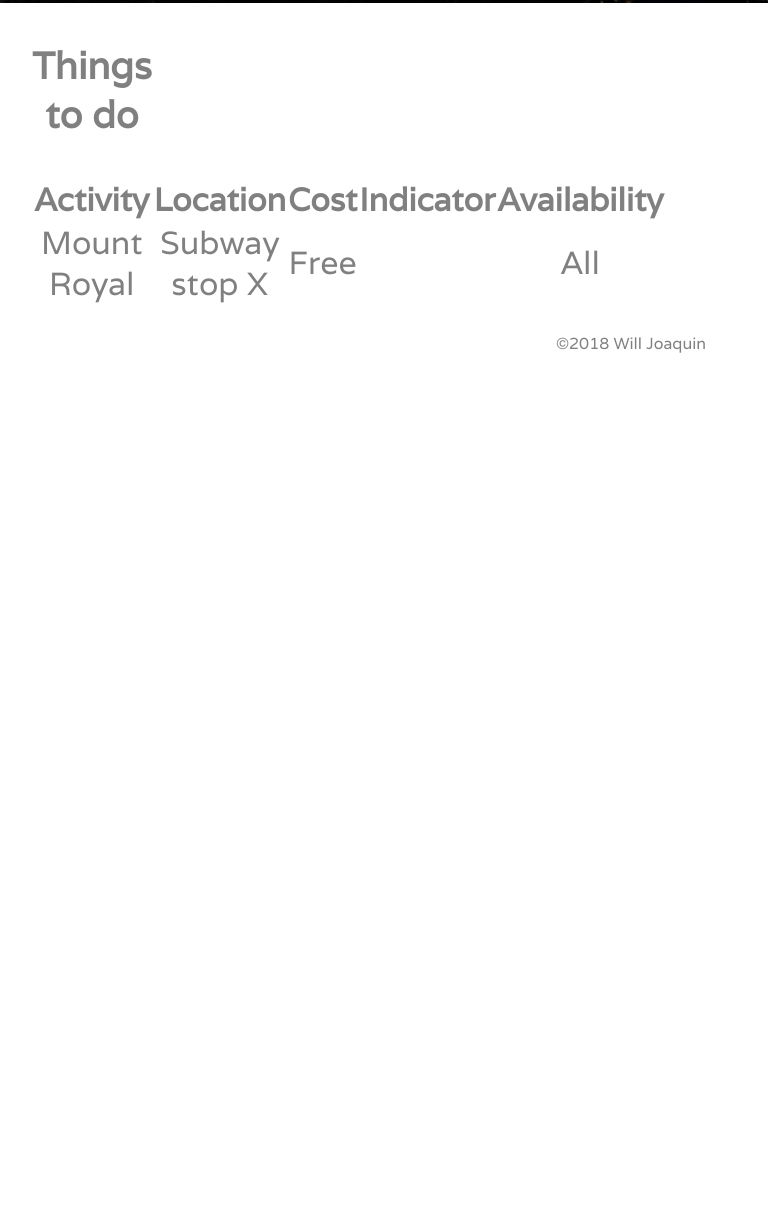
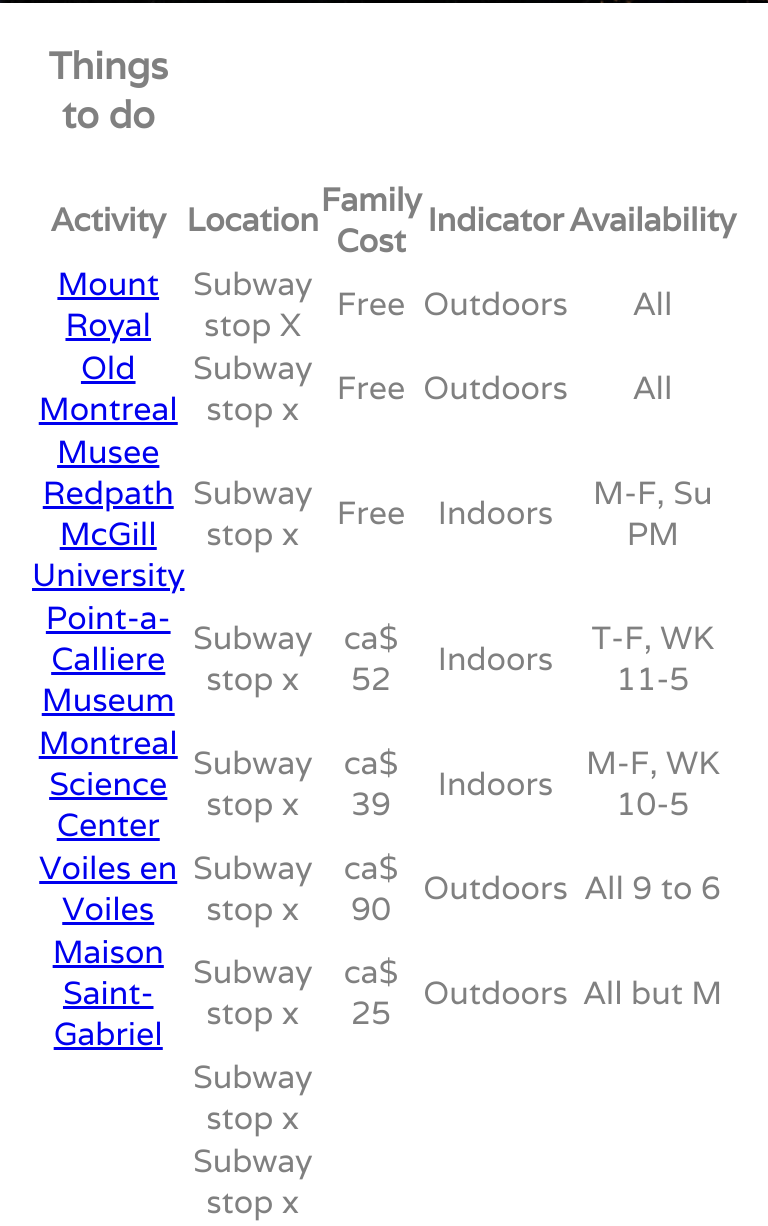
Before and after one commit to rwj81/mountroyal, a plain HTML site: page activities.html in a window 1280 px wide. Shown: the part 376-1602 px from the top of the page, without its empty margins (9-777 px from the left). Before the commit the page ends 800 px from the top, so only its background shows below. Drawn offline with Linux system fonts and the light colour scheme.

Commit message:
updated activities

```diff
--- a/activities.html
+++ b/activities.html
@@ -30,61 +30,87 @@
               <tr>
                 <th>Activity</th>
                 <th>Location</th>
-                <th>Cost</th>
+                <th>Family Cost</th>
                 <th>Indicator</th>
                 <th>Availability</th>
               </tr>
               <tr>
-                <td>Mount Royal</td>
+                <td><a href="https://www.lemontroyal.qc.ca/en" target="_blank" >Mount Royal</a></td>
                 <td>Subway stop X</td>
                 <td>Free</td>
-                <td></td>
+                <td>Outdoors</td>
                 <td>All</td>
               </tr>
               <tr>
+                <td><a href=" http://www.toeuropeandbeyond.com/an-itinerary-through-old-montreal/" target="_blank" >Old Montreal</a></td>
+                <td>Subway stop x</td>
+                <td>Free</td>
+                <td>Outdoors</td>
+                <td>All</td>
+              </tr>
+              <tr>
+                <td><a href="https://www.mcgill.ca/redpath/" target="_blank" >Musee Redpath McGill University</a></td>
+                <td>Subway stop x</td>
+                <td>Free</td>
+                <td>Indoors</td>
+                <td>M-F, Su PM</td>
+              </tr>
+              <tr>
+                <td><a href="https://pacmusee.qc.ca/en/" target="_blank" >Point-a-Calliere Museum</a></td>
+                <td>Subway stop x</td>
+                <td>ca$ 52</td>
+                <td>Indoors</td>
+                <td>T-F, WK 11-5</td>
+              </tr>
+              <tr>
+                <td><a href="http://www.montrealsciencecentre.com/" target="_blank" >Montreal Science Center</a></td>
+                <td>Subway stop x</td>
+                <td>ca$ 39</td>
+                <td>Indoors</td>
+                <td>M-F, WK 10-5</td>
+              </tr>
+              <tr>
+                <td><a href="http://www.voilesenvoiles.com/en/" target="_blank" >Voiles en Voiles</a></td>
+                <td>Subway stop x</td>
+                <td>ca$ 90</td>
+                <td>Outdoors</td>
+                <td>All 9 to 6</td>
+              </tr>
+              <tr>
+                <td><a href="http://www.maisonsaint-gabriel.qc.ca/en/nous-joindre/nous-joindre-horaire-tarifs.php" target="_blank" >Maison Saint-Gabriel</a></td>
+                <td>Subway stop x</td>
+                <td>ca$ 25</td>
+                <td>Outdoors</td>
+                <td>All but M</td>
+              </tr>
+              <tr>
                 <td></td>
-                <td></td>
+                <td>Subway stop x</td>
                 <td></td>
                 <td></td>
                 <td></td>
               </tr>
               <tr>
                 <td></td>
-                <td></td>
+                <td>Subway stop x</td>
                 <td></td>
                 <td></td>
                 <td></td>
               </tr>
               <tr>
                 <td></td>
-                <td></td>
+                <td>Subway stop x</td>
                 <td></td>
                 <td></td>
                 <td></td>
               </tr>
               <tr>
                 <td></td>
-                <td></td>
+                <td>Subway stop x</td>
                 <td></td>
                 <td></td>
                 <td></td>
               </tr>
-              <tr>
-                <td></td>
-                <td></td>
-                <td></td>
-                <td></td>
-                <td></td>
-              </tr>
-              <tr>
-                <td></td>
-                <td></td>
-                <td></td>
-                <td></td>
-                <td></td>
-              </tr>
-
-
             </table>
 
 	    </div>
```
